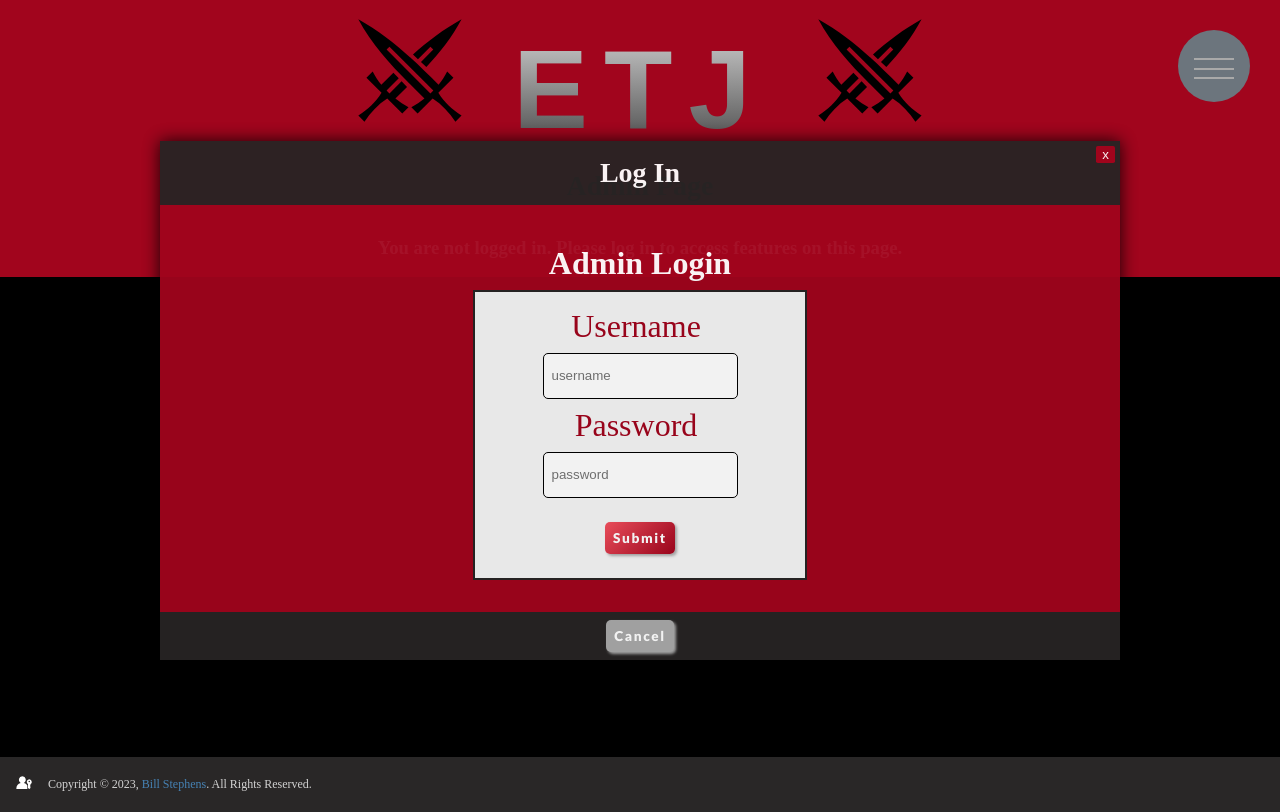
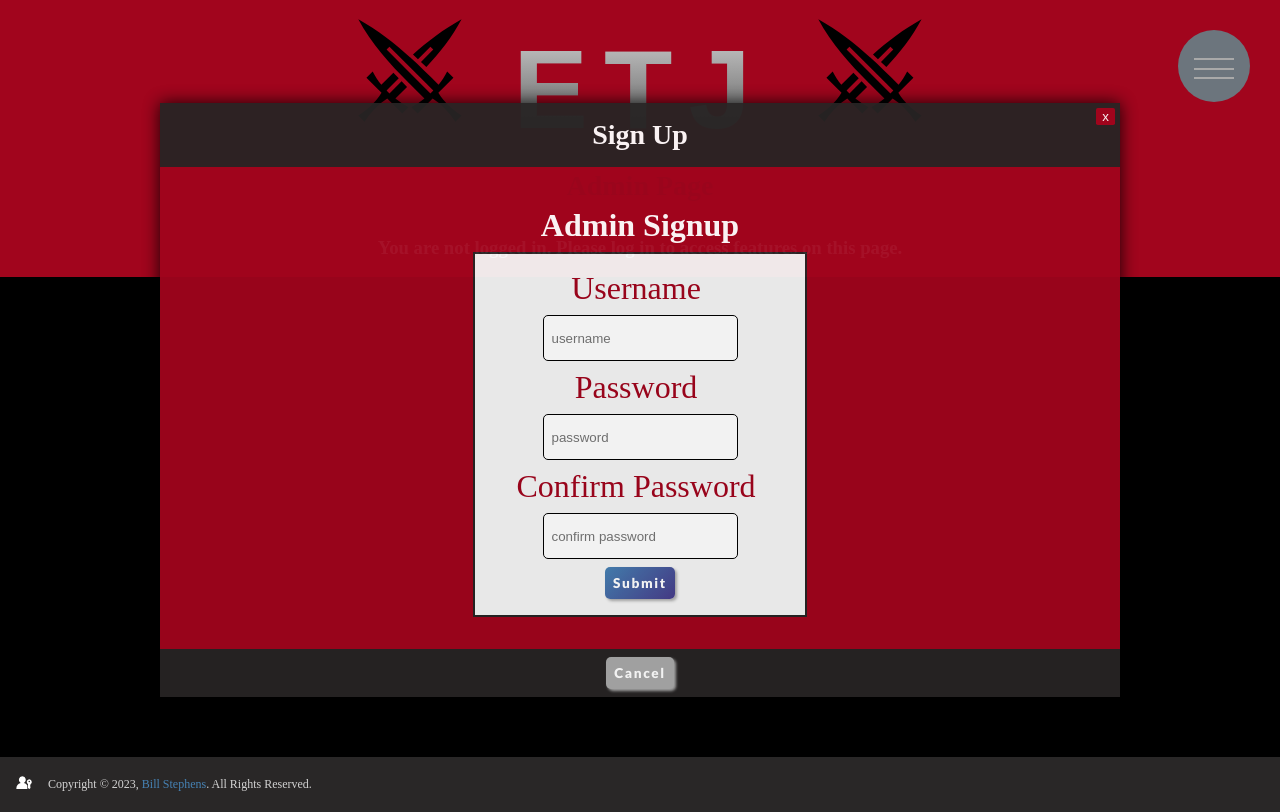
Before and after one commit to BillStephens2022/etj-nextjs, a Next.js app: page /admin in a window 1280 px wide. Built offline with nearby package versions, Linux system fonts and the light colour scheme; no server answers; a web font is replaced by a local one.

Commit message:
added new button for adding new admin users to the admin page

```diff
--- a/components/forms/formModal.js
+++ b/components/forms/formModal.js
@@ -11,8 +11,8 @@ const FormModal = ({ formType, closeModal }) => {
 
   switch (formType) {
     case "signup":
-      formComponent = <div><LoginForm closeModal={closeModal} /></div>;
-      formTitle = "Log In"
+      formComponent = <div><SignupForm closeModal={closeModal} /></div>;
+      formTitle = "Sign Up"
       break;
     case "login":
       formComponent = <LoginForm closeModal={closeModal} />;
--- a/components/forms/loginForm.js
+++ b/components/forms/loginForm.js
@@ -68,7 +68,7 @@ const LoginForm = ({ closeModal }) => {
               ref={passwordInputRef}
             />
           </div>
-          <Button type="submit" text="Submit" margin = "1rem 0 0.5rem 0" backgroundImage="var(--linear-gradient-red)">Submit</Button>
+          <Button type="submit" text="Submit" margin = "1rem 0 0.5rem 0">Submit</Button>
           {loginError && ( // Conditionally render error message
             <p className={classes.errorMessage_p}>{loginError}</p>
           )}
--- a/pages/admin/index.js
+++ b/pages/admin/index.js
@@ -60,7 +60,13 @@ const Admin = () => {
         <Button minWidth="10rem" margin="0 0.5 0 0rem" onClick={() => openModal("addFundraiser")}>
           <FaPlus /> Fundraiser
         </Button>
-
+        <Button
+            backgroundImage="var(--linear-gradient-red)"
+            margin="0 0 0 0.5rem"
+            onClick={() => openModal("signup")}
+          >
+            <FaPlus /> New Admin User
+          </Button>
           <Button
             backgroundImage="var(--linear-gradient-red)"
             margin="0 0 0 0.5rem"
```
